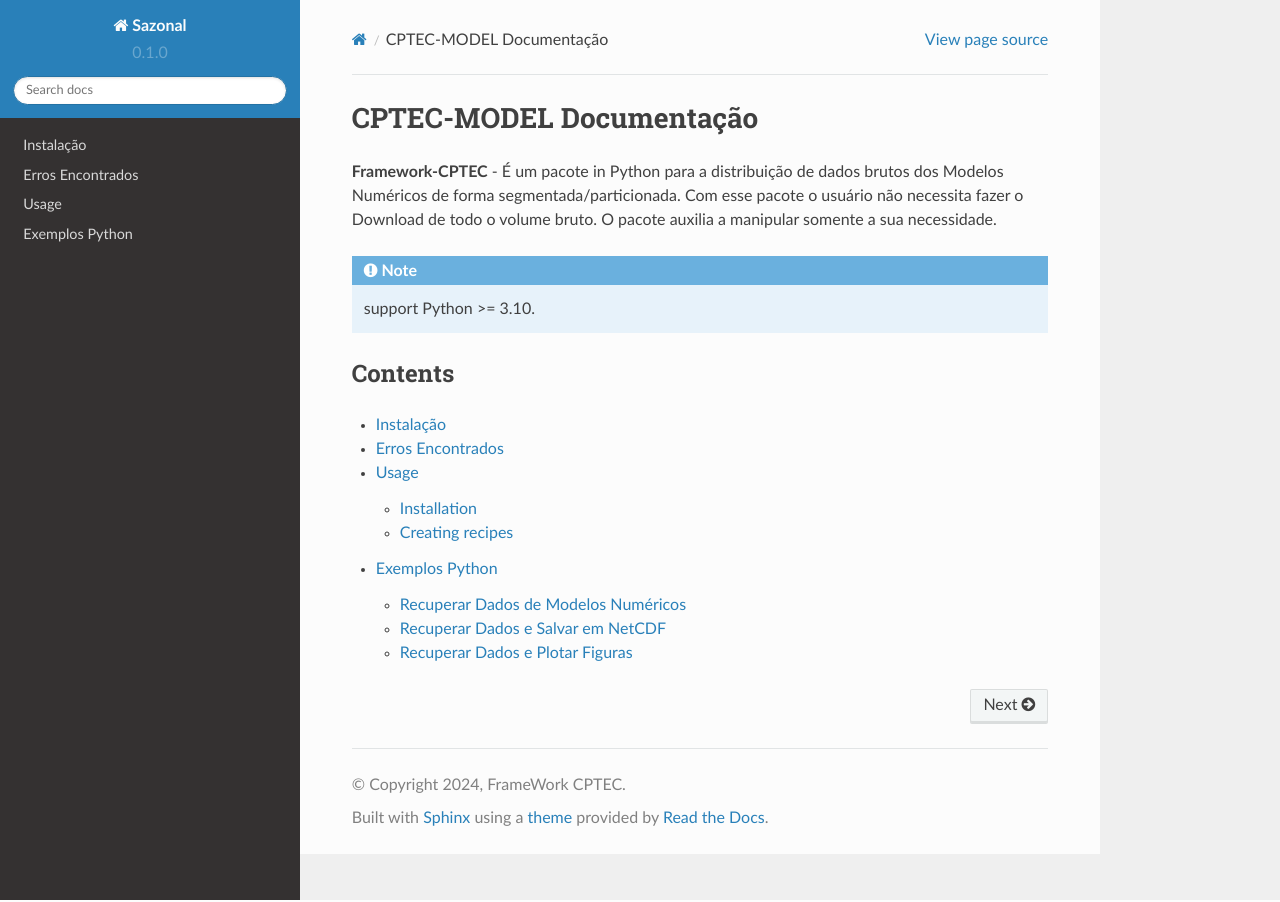
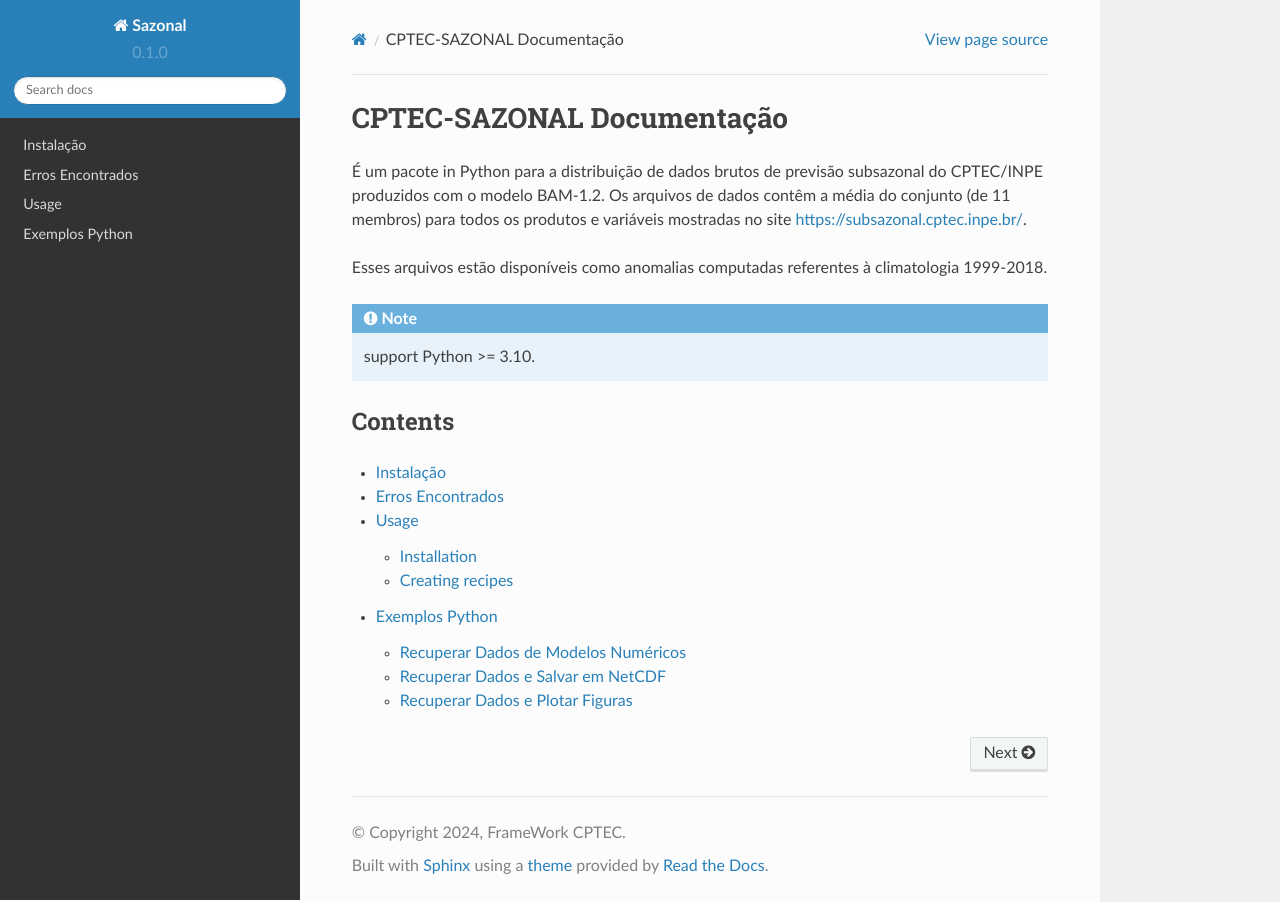
Before and after one commit to framework-CPTEC/Sazonal, a Sphinx documentation site: the page built from docs/source/index.rst, in a window 1280 px wide. Built offline with Sphinx 7.4.7 and the Read the Docs theme 2.0.0, drawn with Linux system fonts in a browser that asks for light colours.

Commit message:
Update index.rst

```diff
--- a/docs/source/index.rst
+++ b/docs/source/index.rst
@@ -1,9 +1,9 @@
-CPTEC-MODEL Documentação
+CPTEC-SAZONAL Documentação
 ========================
 
-**Framework-CPTEC** -  É um pacote in Python para a distribuição de dados brutos dos Modelos Numéricos de forma segmentada/particionada. Com esse pacote o usuário não necessita fazer o Download de todo o volume bruto. O pacote auxilia a manipular somente a sua necessidade.
+É um pacote in Python para a distribuição de dados brutos de previsão subsazonal do CPTEC/INPE  produzidos com o modelo BAM-1.2. Os arquivos de dados contêm a média do conjunto (de 11 membros) para todos os produtos e variáveis mostradas no site https://subsazonal.cptec.inpe.br/.
 
-
+Esses arquivos estão disponíveis como anomalias computadas referentes à climatologia 1999-2018.
 
 .. note::
 
```
